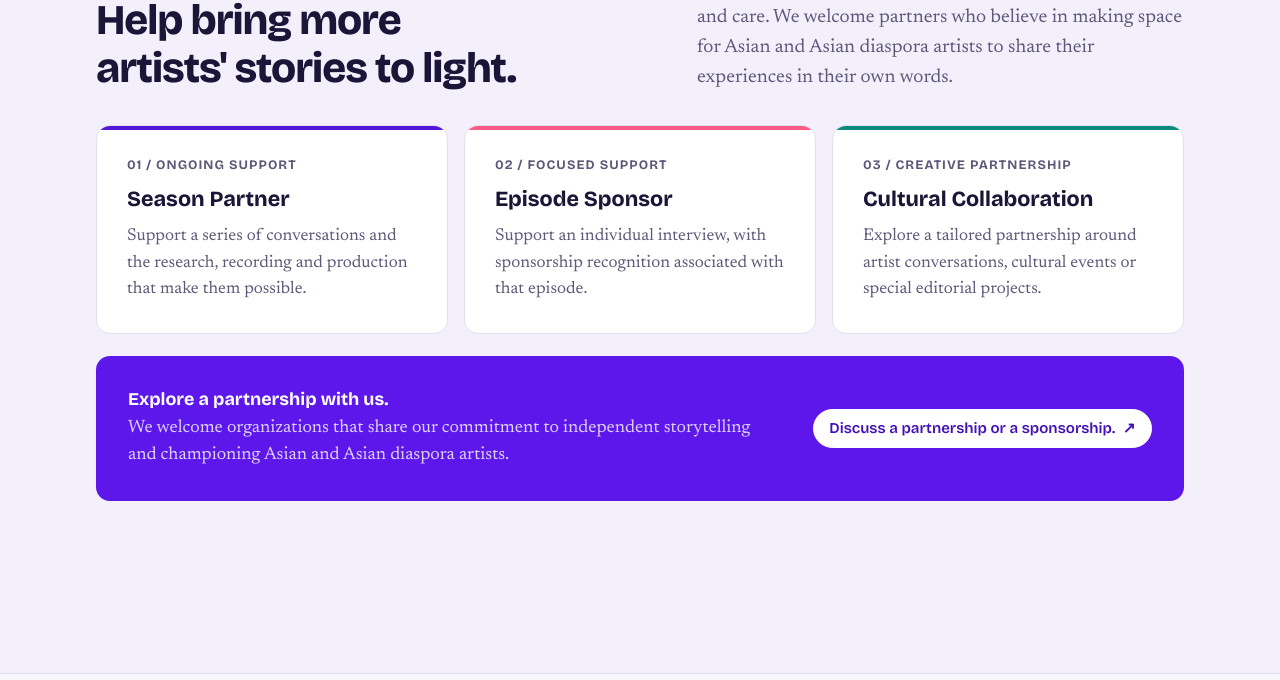
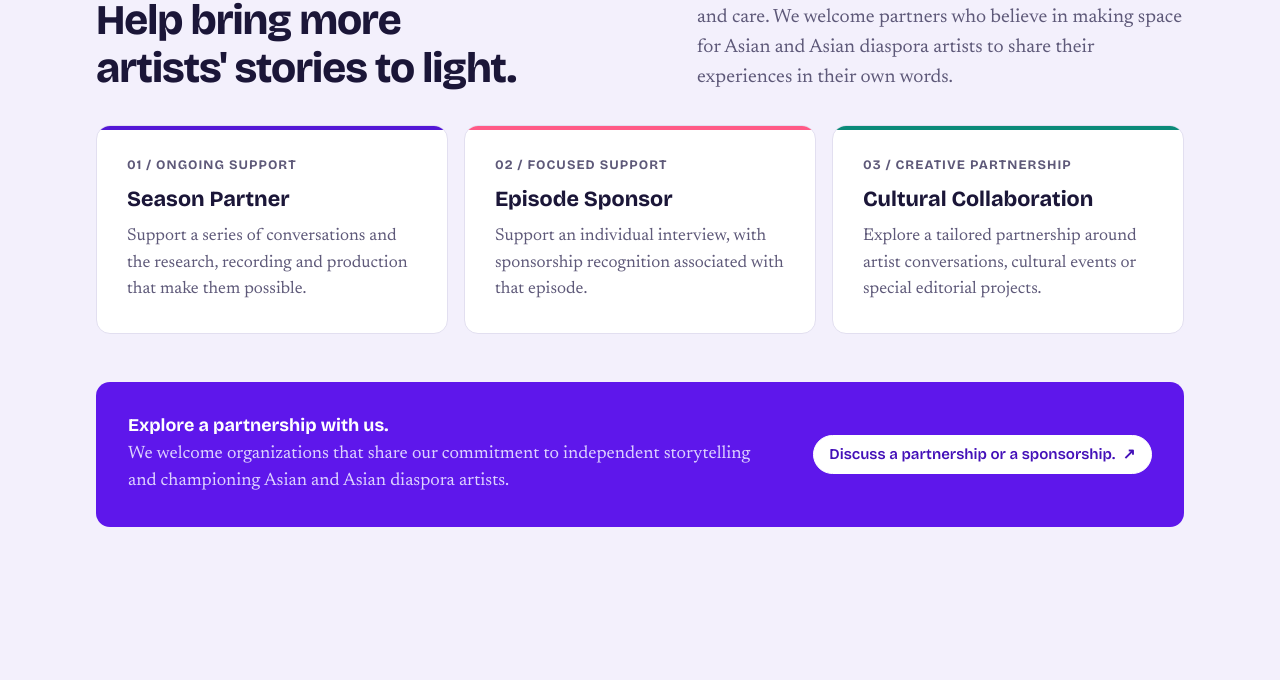
Before and after one commit to szewah/asiansinart, a plain HTML site: page index.html in a window 1280 px wide. Shown: the part 4082-4762 px from the top of the page. Drawn offline with nearby package versions, Linux system fonts and the light colour scheme.

Commit message:
Update styles.css
Increased margin for sponsor-cta line 334

```diff
--- a/styles.css
+++ b/styles.css
@@ -331,6 +331,11 @@ figcaption { font-size: var(--s-sm); color: var(--muted); margin-top: 10px; }
 .sponsor-cta .btn:hover { background: var(--on-violet-muted); border-color: var(--on-violet-muted); }
 @media (max-width: 860px) { .sponsor-intro, .sponsor-options { grid-template-columns: 1fr; } }
 @media (max-width: 560px) { .sponsor-cta .btn { white-space: normal; } }
+@media (min-width: 861px) {
+  .sponsor-cta {
+    margin-top: 48px;
+  }
+}
 
 /* Footer */
 .site-foot { border-top: 1px solid var(--line); }
```
